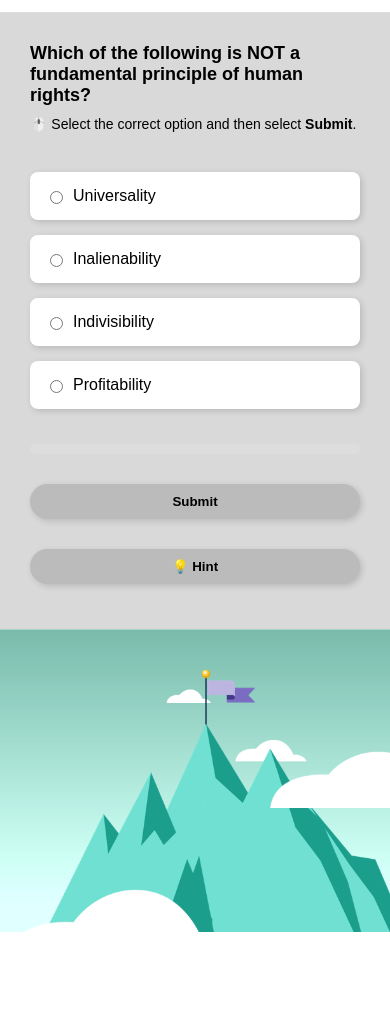
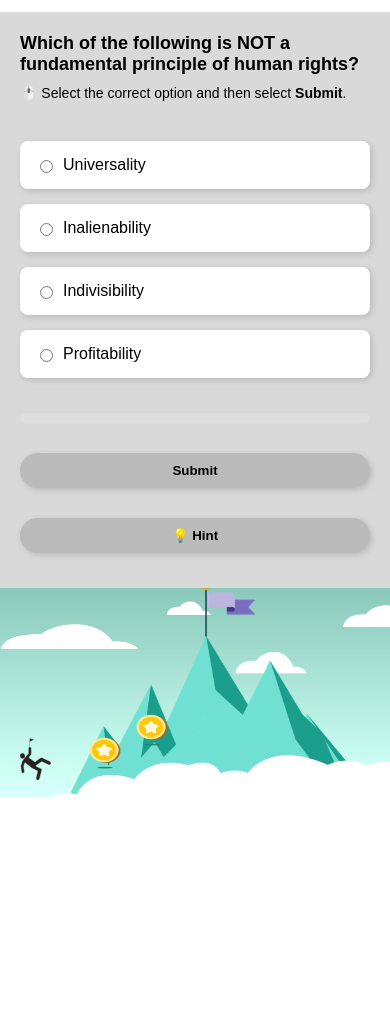
Before and after one commit to keerthi1605/Project-Quiz, a website: page sample2.html in a window 390 px wide. Shown: the part 91-1100 px from the top of the page. After the commit the page ends 888 px from the top, so only its background shows below. Drawn offline with Linux system fonts and the light colour scheme.

Commit message:
Update sample2.html
Added acc to %

```diff
--- a/sample2.html
+++ b/sample2.html
@@ -54,25 +54,27 @@
 
     .right-panel {
       flex: 1;
-      height: 100px;
       min-width: 300px;
       position: relative;
       overflow: hidden;
-      height: 630px;
+      height: 100vh;
     }
 
     .mountain-img {
       width: 100%;
-      display: block;
-      position: relative;
+      height: 100%;
+      object-fit: cover;
+      position: absolute;
+      bottom: 0;
       z-index: 1;
-
     }
 
     .coin {
       position: absolute;
-      width: 50px;
-      height: 50px;
+      width: 5%;
+      max-width: 50px;
+      height: auto;
+      aspect-ratio: 1/1;
       z-index: 3;
       cursor: pointer;
       transform-style: preserve-3d;
@@ -93,46 +95,48 @@
 
     .cloud {
       position: absolute;
-      width: 120px;
       z-index: 3;
     }
 
     .cloud1 {
       top: 17%;
-      height: 80px;
-      width: 250px;
-      left: -230px;
+      height: 12%;
+      width: 35%;
+      left: -23%;
       animation: cloudSlideInLeft 2s ease-out forwards;
       animation-delay: 0.5s;
     }
 
     .cloud2 {
       top: 8%;
-      right: -120px;
+      right: -12%;
+      width: 12%;
       animation: cloudSlideInRight 2s ease-out forwards;
       animation-delay: 0.8s;
     }
 
     .cloudBig {
-      top: 500px;
-      height: 110px;
-      width: 880px;
+      top: 80%;
+      height: 23%;
+      width: 88%;
       animation: cloudSlideInRight 2s ease-out forwards;
     }
-    .white-space{
+
+    .white-space {
+      position: absolute;
       bottom: 15%;
-      height: 1000px;
-      width: 800px;
+      height: 100%;
+      width: 80%;
       z-index: 1;
     }
 
     @keyframes cloudSlideInLeft {
-      from { left: -220px; }
+      from { left: -22%; }
       to { left: 0.3%; }
     }
 
     @keyframes cloudSlideInRight {
-      from { right: -120px; }
+      from { right: -12%; }
       to { right: 0%; }
     }
 
@@ -195,9 +199,10 @@
 
     .stickman {
       position: absolute;
-      bottom: 100px;
-      left: 100px;
-      width: 60px;
+      bottom: 10%;
+      left: 10%;
+      width: 6%;
+      max-width: 60px;
       z-index: 2;
       transition: all 2s ease-in-out;
     }
@@ -238,10 +243,18 @@
         width: 100%;
       }
 
+      .left-panel {
+        padding: 20px;
+      }
+
       .stickman {
-        left: 50px !important;
-        bottom: 80px !important;
-        width: 40px;
+        left: 5% !important;
+        bottom: 8% !important;
+        width: 8%;
+      }
+
+      .coin {
+        width: 8%;
       }
     }
   </style>
@@ -284,10 +297,7 @@
       <img src="coin.png" alt="Coin" class="coin coin2" />
       <img src="cloud1.png" alt="Cloud Left" class="cloud cloud1" />
       <img src="cloud2.png" alt="Cloud Right" class="cloud cloud2" />
-      <img src="white.PNG" alt="Cloud space" class="white-space" />
       <img src="bigcloud.png" alt="Cloud Big" class="cloud cloudBig" />
-
-      <img src="bigcloud.png" alt="Cloud Big2" class="other" />
     </div>
   </div>
 
@@ -305,7 +315,8 @@
       {
         question: "Which of the following is NOT a fundamental principle of human rights?",
         options: ["Universality", "Inalienability", "Indivisibility", "Profitability"],
-        correctIndex: 3
+        correctIndex: 3,
+        hint: "When considering the fundamental principles of human rights, it's important to recall that these principles are generally accepted across cultures and societies. One helpful hint would be to eliminate the option that seems least related to the inherent rights, freedoms, and dignity of all individuals, without discrimination. This should lead you to the principle that is not a fundamental human right."
       },
       {
         question: "Which one of the following is NOT considered a best practice for a company that is working to prevent child labor?",
@@ -315,7 +326,8 @@
           "Do not maintain accurate and up-to-date records of all employees.",
           "Influence subcontractors, suppliers, and other business partners to combat child labor."
         ],
-        correctIndex: 2
+        correctIndex: 2,
+        hint: "One helpful hint could be: Consider the option that is not directly related to implementing stricter policies or regulations within the company itself. Remember, the focus is on preventing child labor."
       },
       {
         question: "What is the primary purpose of the Universal Declaration of Human Rights?",
@@ -325,7 +337,8 @@
           "To enforce economic sanctions on non-compliant countries",
           "To replace all national laws with international standards"
         ],
-        correctIndex: 1
+        correctIndex: 1,
+        hint: "The primary purpose of the Universal Declaration of Human Rights is to outline and establish fundamental human rights to be universally protected and promoted, ensuring dignity, equality, and freedom for all individuals, regardless of their nationality, gender, ethnicity, religion, or any other status."
       }
     ];
 
@@ -333,14 +346,15 @@
     let selectedIndex = -1;
     let correctAnswers = 0;
 
+    // Movement percentages based on viewport width/height
     const movements = [
-      { x: 70, y: 150 },
-      { x: 77, y: 65 },
-      { x: 115, y: 110 }
+      { x: 8, y: 25 },  // 7% of viewport width, 15% of viewport height
+      { x: 7.5, y: 15 },
+      { x: 8.5, y: 17 }
     ];
 
     function loadQuestion() {
-      hintBox.innerText = ""; // Clear hint when loading new question
+      hintBox.innerText = "";
       const q = questions[currentQuestion];
       questionElement.innerHTML = `<strong>${q.question}</strong><p style="font-size: 14px; margin-top: 10px;">🖱️ Select the correct option and then select <strong>Submit</strong>.</p>`;
       optionsElement.innerHTML = '';
@@ -364,7 +378,7 @@
 
     optionsElement.addEventListener('change', (e) => {
       if (e.target.name === 'q') {
-        hintBox.innerText = ""; // Clear hint when selecting new option
+        hintBox.innerText = "";
         selectedIndex = parseInt(e.target.value);
         stickman.src = "stickman.png";
       }
@@ -376,7 +390,7 @@
         return;
       }
 
-      hintBox.innerText = ""; // Clear hint when submitting answer
+      hintBox.innerText = "";
 
       const isCorrect = selectedIndex === questions[currentQuestion].correctIndex;
 
@@ -388,8 +402,15 @@
           const move = movements[currentQuestion];
           const currentLeft = parseFloat(getComputedStyle(stickman).left);
           const currentBottom = parseFloat(getComputedStyle(stickman).bottom);
-          stickman.style.left = `${currentLeft + move.x}px`;
-          stickman.style.bottom = `${currentBottom + move.y}px`;
+
+          // Calculate movement based on viewport width/height
+          const viewportWidth = window.innerWidth;
+          const viewportHeight = window.innerHeight;
+          const moveX = (move.x / 100) * viewportWidth;
+          const moveY = (move.y / 100) * viewportHeight;
+
+          stickman.style.left = `${currentLeft + moveX}px`;
+          stickman.style.bottom = `${currentBottom + moveY}px`;
         }
 
         setTimeout(() => {
@@ -413,7 +434,7 @@
             questionElement.innerHTML = "<strong>🎉 Congratulations! You completed the quiz!</strong>";
             optionsElement.innerHTML = '';
             submitBtn.style.display = 'none';
-            hintBtn.style.display = 'none'; // Also hide hint button at end
+            hintBtn.style.display = 'none';
           }, 1500);
         }
       } else {
@@ -424,25 +445,14 @@
       }
     });
 
-    hintBtn.addEventListener('click', async () => {
-      const questionText = questions[currentQuestion].question;
-      hintBox.innerText = "Thinking... 🤔";
+    hintBtn.addEventListener('click', () => {
+      hintBox.innerText = questions[currentQuestion].hint;
+    });
 
-      try {
-        const response = await fetch('http://localhost:3000/api/hint', {
-          method: 'POST',
-          headers: {
-            'Content-Type': 'application/json'
-          },
-          body: JSON.stringify({ question: questionText })
-        });
-
-        const data = await response.json();
-        hintBox.innerText = data.hint;
-      } catch (error) {
-        hintBox.innerText = "Error generating hint. Is the AI server running?";
-        console.error(error);
-      }
+    // Initialize stickman position
+    window.addEventListener('load', () => {
+      stickman.style.left = '10%';
+      stickman.style.bottom = '10%';
     });
 
     loadQuestion();
```
